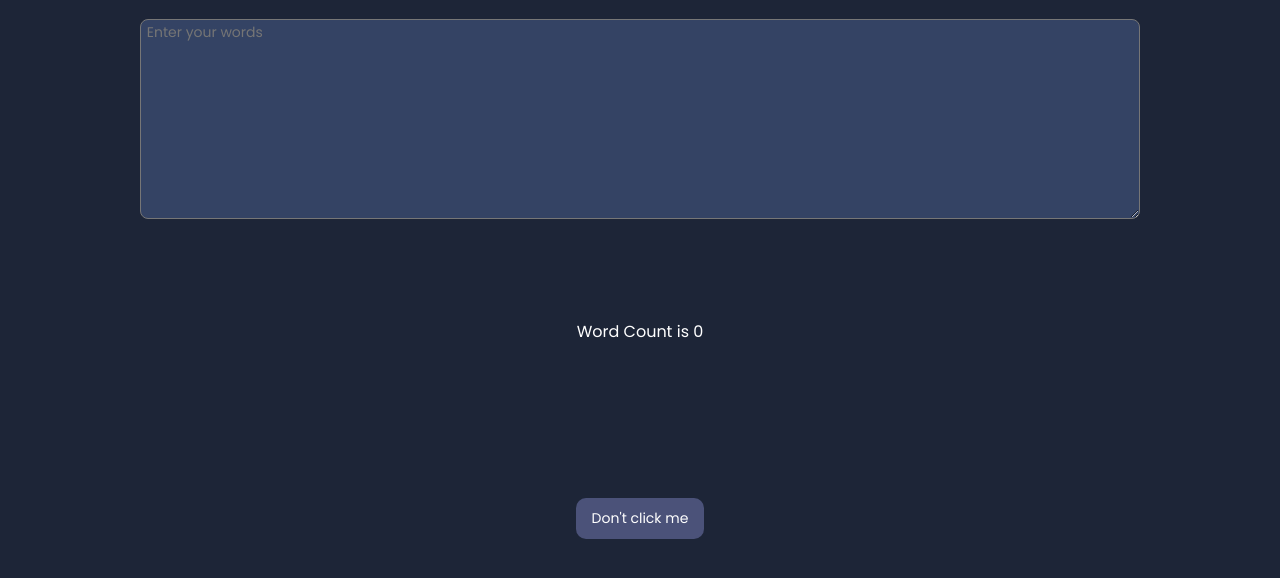
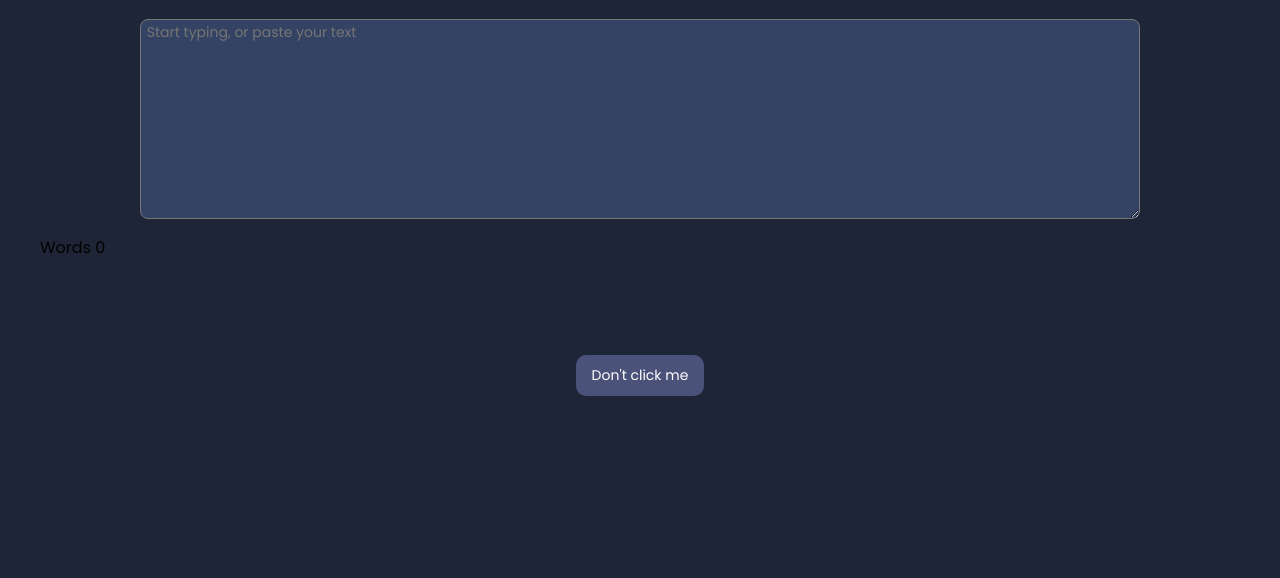
Before and after one commit to thisisnotdevin/word-counter, a plain HTML site: page word-counter/index.html in a window 1280 px wide. Shown: the part 72-650 px from the top of the page. Drawn offline with Linux system fonts and the light colour scheme.

Commit message:
Update index.html

```diff
--- a/word-counter/index.html
+++ b/word-counter/index.html
@@ -12,18 +12,18 @@
 <body>
     <h1 class="head">Word Counter</h1>
     <div class="textbox">
-        <textarea  id="text" class="text-box" onkeyup="wordCounter()" onpaste="wordCounter()" rows="4" placeholder=" Enter your words" cols="50"></textarea>
+        <textarea  id="text" class="text-box" onkeyup="wordCounter()" onpaste="wordCounter()" rows="4" placeholder=" Start typing, or paste your text" cols="50"></textarea>
     </div>
 
-    <div class="counter">
-        Word Count is <span id="wordCount">0</span>
-    </div>
+    <ul class="wordText">
+        Words <span class="wordNumber" id="wordCount">0</span>
+    </ul>
 
     <div class="button">
         <input class="btn1" id="elem" type="button" value="Don't click me">
             <script>
             elem.onclick = function() {
-                alert('this does nothing at all');
+                alert('this button does nothing');
             };
             </script>
     </div>
```
